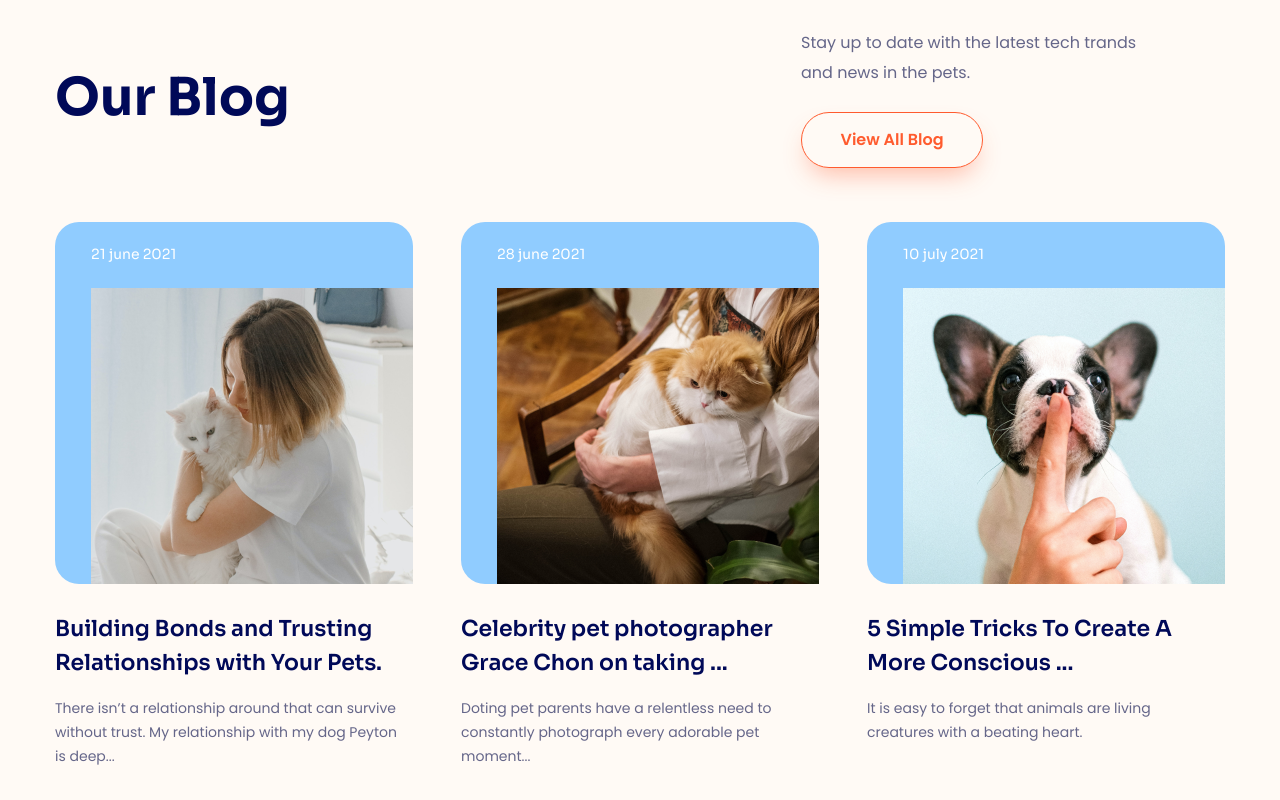
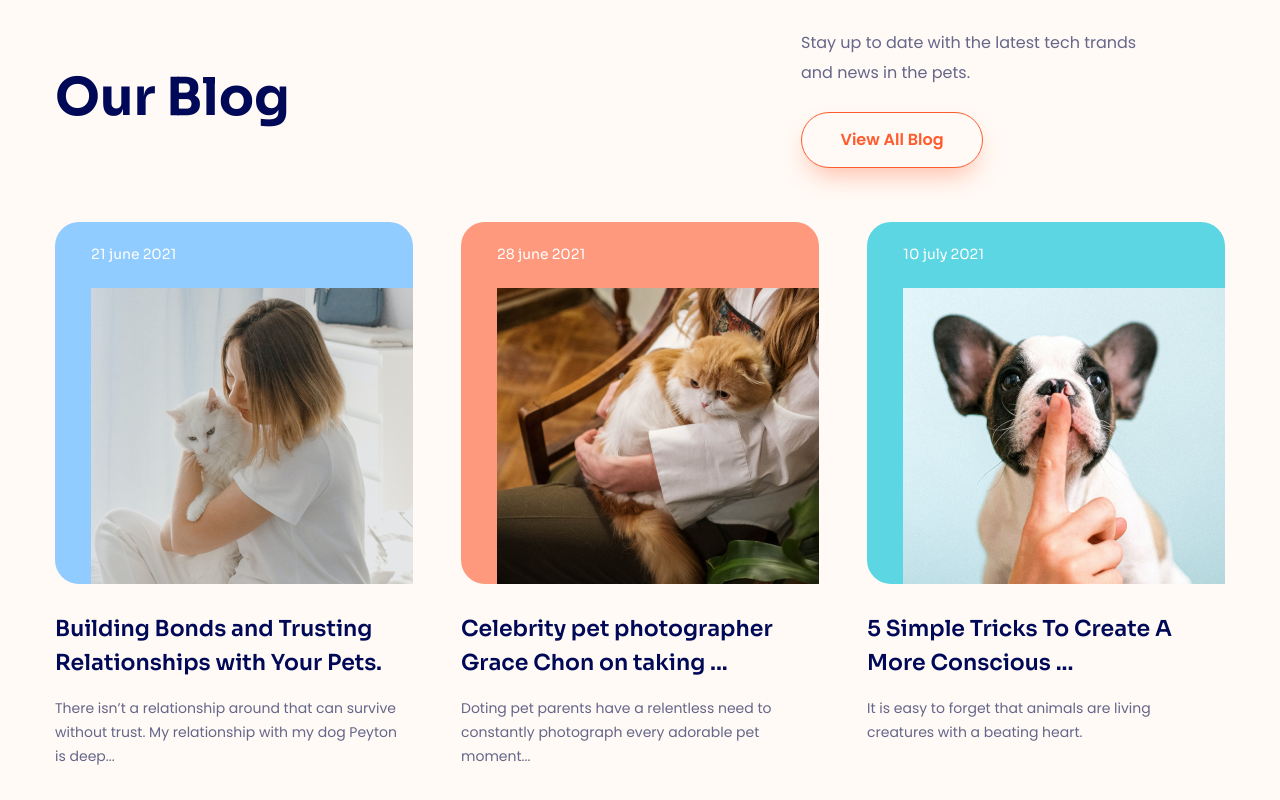
Before and after one commit to Spaceship-2K3/F8-HTML_CSS_Pro-04, a plain HTML site: page index.html in a window 1280 px wide. Shown: the part 5389-6189 px from the top of the page. Drawn offline with Linux system fonts and the light colour scheme.

Commit message:
create blog

```diff
--- a/assets/css/style.css
+++ b/assets/css/style.css
@@ -1084,12 +1084,16 @@ body {
     grid-template-columns: repeat(3, 1fr);
     gap: 48px;
 }
-.blog-item {
-}
 .blog-item__img-wrap {
     border-radius: 24px;
     background: #90ccff;
     padding: 24px 0 0 36px;
+}
+.blog__list .blog-item:nth-child(2) .blog-item__img-wrap {
+    background: #ff997e;
+}
+.blog__list .blog-item:last-child .blog-item__img-wrap {
+    background: #5bd6e2;
 }
 .blog-item__time {
     color: #fff;
@@ -1098,8 +1102,7 @@ body {
     font-weight: 400;
     line-height: 1.21429;
 }
-.blog-item__link {
-}
+
 .blog-item__img {
     margin-top: 25px;
     width: 100%;
```
